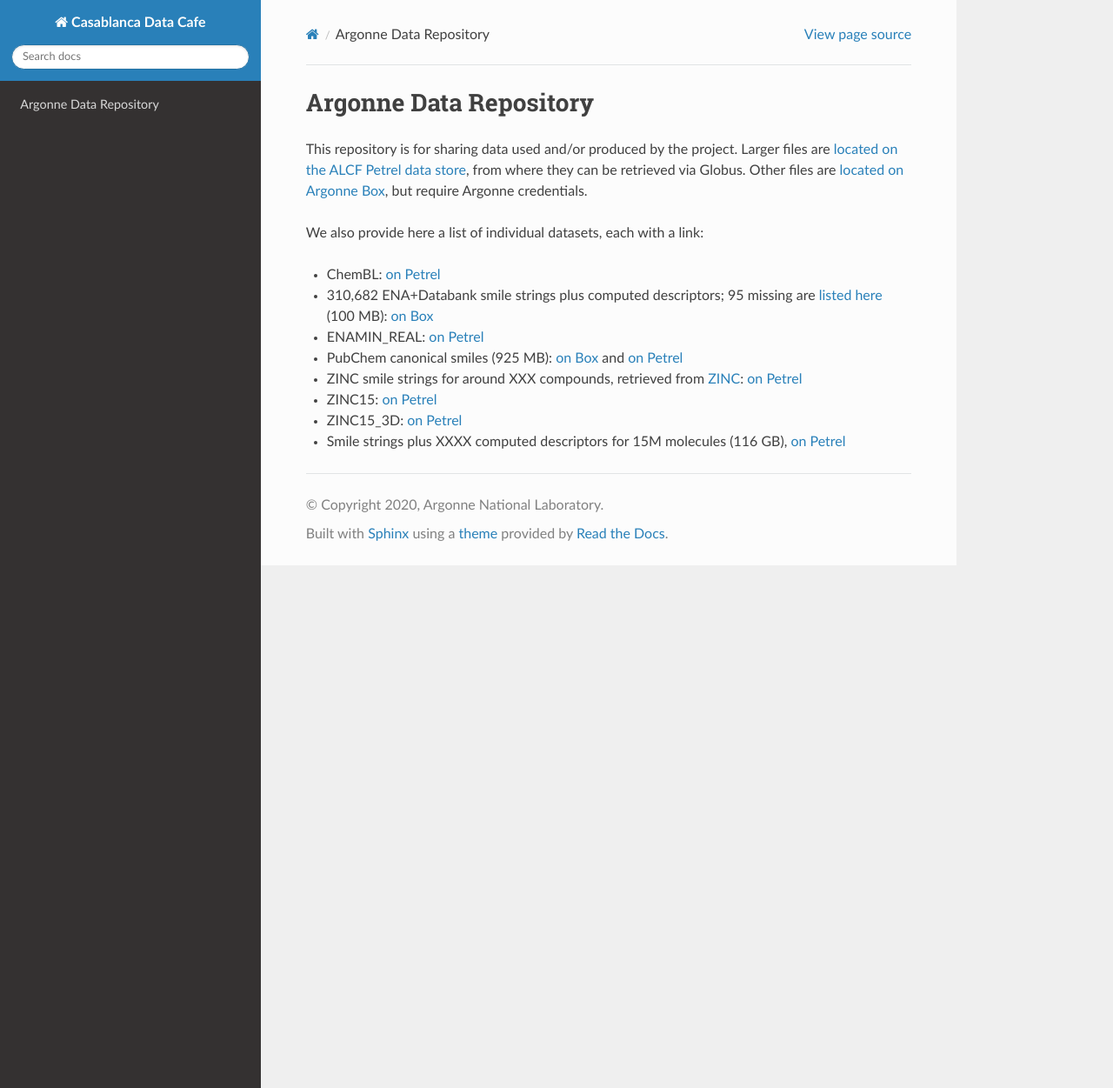
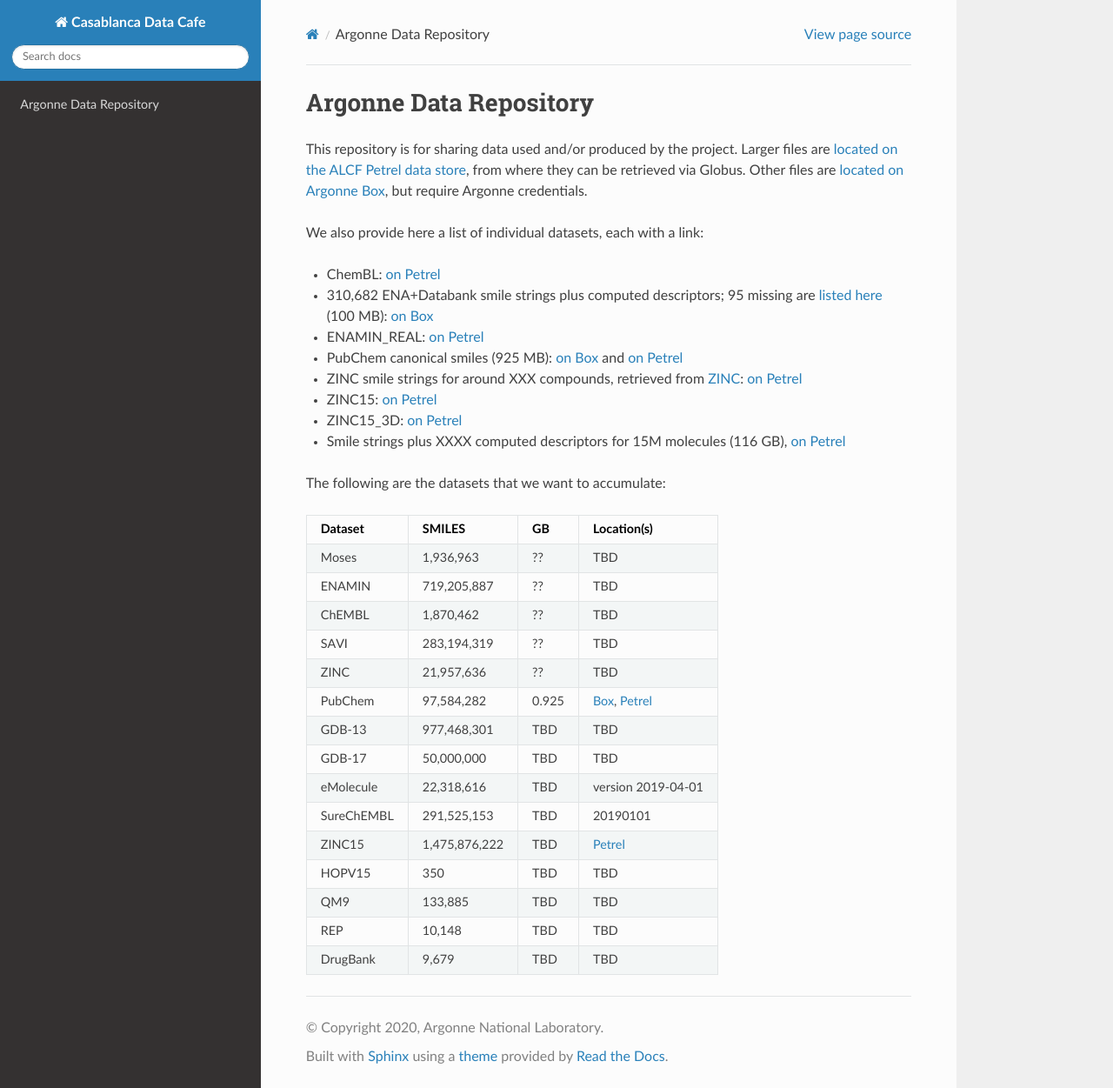
Before and after one commit to 2019-ncovgroup/2019-nCoVdata, a Sphinx documentation site: the page built from docs/index.rst, in a window 1280 px wide and 1251 px high. Shown: the whole window at 87% size. Built offline with Sphinx 7.4.7 and the Read the Docs theme 2.0.0, drawn with Linux system fonts in a browser that asks for light colours.

Commit message:
added some more data

```diff
--- a/docs/index.rst
+++ b/docs/index.rst
@@ -25,3 +25,25 @@
 * ZINC15_3D: `on Petrel <https://app.globus.org/file-manager?origin_id=a386b552-6086-11ea-9688-0e56c063f437&origin_path=%2Fdatabases%2FZINC15_3D%2F>`_
 
 * Smile strings plus XXXX computed descriptors for 15M molecules (116 GB), `on Petrel <https://app.globus.org/file-manager?origin_id=a386b552-6086-11ea-9688-0e56c063f437&origin_path=%2Fdata%2F>`_
+
+The following are the datasets that we want to accumulate:
+
+========== ============= ===== ======
+Dataset    SMILES        GB    Location(s)
+========== ============= ===== ======
+Moses      1,936,963     ??    TBD
+ENAMIN     719,205,887   ??    TBD
+ChEMBL     1,870,462     ??    TBD
+SAVI       283,194,319   ??    TBD
+ZINC       21,957,636    ??    TBD
+PubChem    97,584,282    0.925 `Box <https://anl.app.box.com/file/631539842091>`_, `Petrel <https://app.globus.org/file-manager?origin_id=a386b552-6086-11ea-9688-0e56c063f437&origin_path=%2Fdata%2F>`_
+GDB-13     977,468,301   TBD   TBD
+GDB-17     50,000,000    TBD   TBD
+eMolecule  22,318,616    TBD   version 2019-04-01
+SureChEMBL 291,525,153   TBD   20190101
+ZINC15     1,475,876,222 TBD   `Petrel <https://app.globus.org/file-manager?origin_id=a386b552-6086-11ea-9688-0e56c063f437&origin_path=%2Fdatabases%2FZINC15%2F>`_
+HOPV15     350           TBD   TBD
+QM9        133,885       TBD   TBD
+REP        10,148        TBD   TBD
+DrugBank   9,679         TBD   TBD
+========== ============= ===== ======
```
